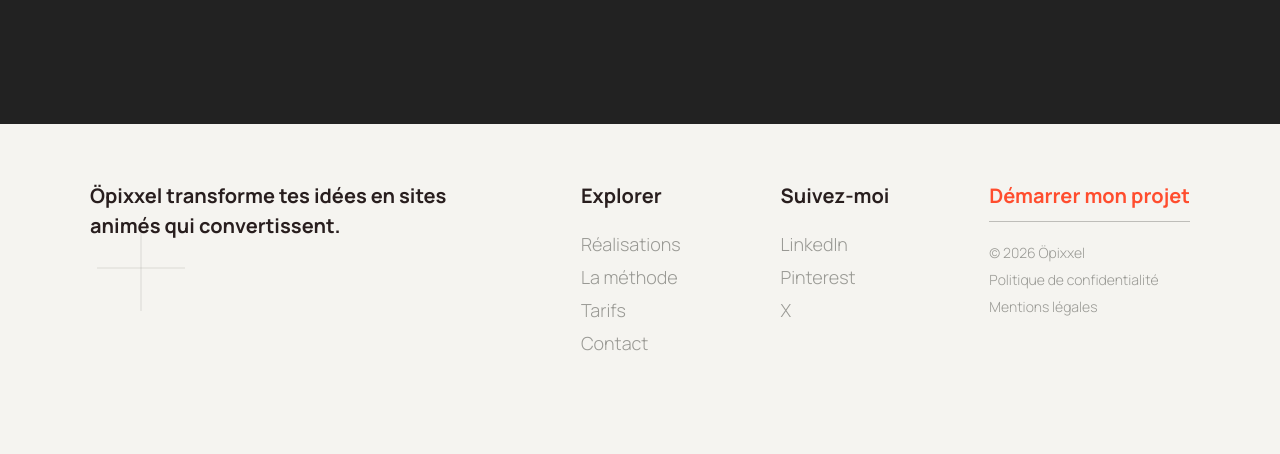
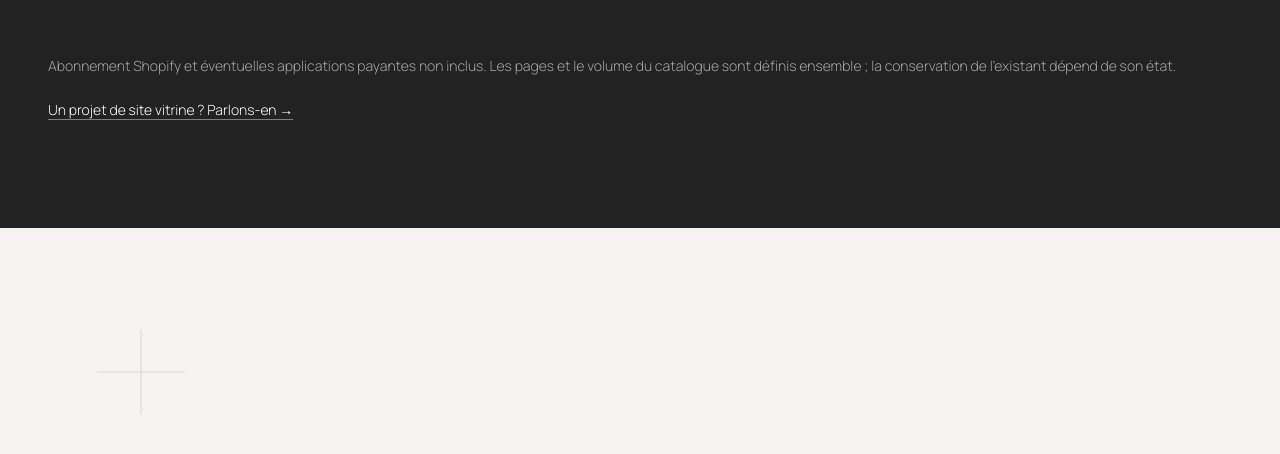
Before and after one commit to Onderito/opixxel, a Next.js app: page / in a window 1280 px wide. Shown: the part 6723-7177 px from the top of the page. Built offline with nearby package versions, Linux system fonts and the light colour scheme.

Commit message:
fix prices

```diff
--- a/animation-gsap/use-pricing-scroll.ts
+++ b/animation-gsap/use-pricing-scroll.ts
@@ -1,8 +1,5 @@
 import { useLayoutEffect, useRef } from "react";
 import gsap from "gsap";
-import { ScrollTrigger } from "gsap/ScrollTrigger";
-
-gsap.registerPlugin(ScrollTrigger);
 
 // "1.500€" → 1500 | "€1,500" → 1500 | "Sur devis" → null
 function parsePrice(raw: string): number | null {
@@ -29,33 +26,50 @@
     if (!section) return;
 
     const mm = gsap.matchMedia();
+    // A reveal only needs viewport visibility, not ScrollTrigger's shared
+    // refresh cycle (which may remove completed triggers while iterating).
+    const observeReveal = (animation: gsap.core.Animation, bottomMargin: string) => {
+      const observer = new IntersectionObserver((entries) => {
+        if (entries.some((entry) => entry.isIntersecting)) {
+          animation.play();
+          observer.disconnect();
+        }
+      }, { rootMargin: `0px 0px ${bottomMargin} 0px` });
+      observer.observe(section);
+      return observer;
+    };
 
     // ── Mobile (< 768px) — animation légère, pas de compteur ─────────────
     mm.add("(max-width: 767px)", () => {
+      let observer: IntersectionObserver | undefined;
       const ctx = gsap.context(() => {
         const cards = gsap.utils.toArray<HTMLElement>("[data-pricing-card]", section);
 
         gsap.set(cards, { opacity: 0, y: 40 });
-        gsap.to(cards, {
+        const reveal = gsap.to(cards, {
+          paused: true,
           opacity: 1,
           y: 0,
           duration: 0.6,
           ease: "power3.out",
           stagger: 0.12,
-          scrollTrigger: { trigger: section, start: "top 80%", once: true },
+
         });
+        observer = observeReveal(reveal, "-20%");
       }, sectionRef);
 
-      return () => ctx.revert();
+      return () => {
+        observer?.disconnect();
+        ctx.revert();
+      };
     });
 
     // ── Desktop (≥ 768px) — animation complète avec compteur ─────────────
     mm.add("(min-width: 768px)", () => {
       const cardTimelines: gsap.core.Timeline[] = [];
+      let observer: IntersectionObserver | undefined;
       const ctx = gsap.context(() => {
         const cards = gsap.utils.toArray<HTMLElement>("[data-pricing-card]", section);
-
-        const ST = { trigger: section, start: "top 68%", once: true };
 
         gsap.set(cards, { opacity: 0, y: 50 });
         cards.forEach((card) => {
@@ -67,13 +81,13 @@
           gsap.set([title, desc, features, price, cta], { opacity: 0, y: 18 });
         });
 
-        gsap.to(cards, {
+        const reveal = gsap.to(cards, {
+          paused: true,
           opacity: 1,
           y: 0,
           duration: 0.75,
           ease: "power3.out",
           stagger: 0.18,
-          scrollTrigger: ST,
           onStart() {
             cards.forEach((card, i) => {
               const cardDelay = i * 0.18;
@@ -114,11 +128,16 @@
             });
           },
         });
+        observer = observeReveal(reveal, "-32%");
       }, sectionRef);
 
       return () => {
+        observer?.disconnect();
         cardTimelines.forEach((timeline) => timeline.kill());
         ctx.revert();
+        section.querySelectorAll<HTMLElement>("[data-pricing-price]").forEach((price) => {
+          price.textContent = price.dataset.value ?? "";
+        });
       };
     });
 
--- a/app/hook/use-lennis.tsx
+++ b/app/hook/use-lennis.tsx
@@ -2,6 +2,7 @@
 
 import { useEffect, useRef } from "react";
 import Lenis from "lenis";
+import { usePathname } from "next/navigation";
 import gsap from "gsap";
 import { ScrollTrigger } from "gsap/ScrollTrigger";
 
@@ -9,6 +10,7 @@
 
 const useLenis = () => {
   const lenisRef = useRef<Lenis | null>(null);
+  const pathname = usePathname();
 
   useEffect(() => {
     lenisRef.current = new Lenis({
@@ -27,19 +29,30 @@
     // différents → jank sur toutes les animations scrub.
     lenisRef.current.on("scroll", ScrollTrigger.update);
 
-    gsap.ticker.add((time) => {
+    const tick = (time: number) => {
       lenisRef.current?.raf(time * 1000);
-    });
+    };
+    gsap.ticker.add(tick);
 
     // Supprime le lag smoothing de GSAP — Lenis s'en charge
     gsap.ticker.lagSmoothing(0);
 
     return () => {
+      gsap.ticker.remove(tick);
       lenisRef.current?.destroy();
       lenisRef.current = null;
     };
   }, []);
 
+  useEffect(() => {
+    if (pathname !== "/projets/sbcare" || window.location.hash) return;
+
+    // Reset the smooth-scroll target after the destination has mounted.
+    // A native scrollTo alone leaves an in-flight Lenis animation running.
+    lenisRef.current?.resize();
+    lenisRef.current?.scrollTo(0, { immediate: true, force: true });
+  }, [pathname]);
+
   return lenisRef;
 };
 
--- a/app/landing/footer.tsx
+++ b/app/landing/footer.tsx
@@ -78,13 +78,13 @@
         { label: "Réalisations", href: "#projets" },
         { label: "La méthode", href: "#methode" },
         { label: "Tarifs", href: "#offres" },
-        { label: "Contact", href: "https://calendly.com/ulas-onder/30min" },
+        { label: "Contact", href: "https://calendly.com/ulas-onder07/30min" },
       ]
     : [
         { label: "Work", href: "#projets" },
         { label: "Process", href: "#methode" },
         { label: "Services", href: "#offres" },
-        { label: "Contact", href: "https://calendly.com/ulas-onder/30min" },
+        { label: "Contact", href: "https://calendly.com/ulas-onder07/30min" },
       ];
   const meta = language === "fr"
     ? [
@@ -178,7 +178,7 @@
           <div data-footer-col className="flex flex-col shrink-0">
             <div className="flex flex-col w-fit">
               <a
-                href="https://calendly.com/ulas-onder/30min"
+                href="https://calendly.com/ulas-onder07/30min"
                 target="_blank"
                 rel="noopener noreferrer"
                 className="font-manrope font-bold text-[20px] text-accent leading-normal hover:opacity-80 transition-opacity duration-200 cursor-pointer whitespace-nowrap"
--- a/app/landing/pricing.tsx
+++ b/app/landing/pricing.tsx
@@ -102,17 +102,18 @@
 const plansByLanguage = {
   fr: [
     {
-    id: "landing",
-    title: "Landing page",
+      id: "refonte",
+      title: "Refonte Shopify",
       description:
-      "Une page qui capte, convainc et convertit. Je m'occupe de tout, du premier pixel au dernier keyframe.",
-    price: "1.500€",
+        "Ta boutique fonctionne. Il est temps qu'elle reflète vraiment ta marque. Je repense son design et son expérience d'achat pour créer un univers sur mesure, à la hauteur de tes produits.",
+      pricePrefix: "À partir de",
+      price: "3 500 €",
       features: [
-      "Design sur mesure",
-      "Animations GSAP intentionnelles",
-      "Responsive & optimisé mobile",
-      "Livraison en 2 semaines",
-      "2 Révisions incluses jusqu'à validation",
+        "Design sur mesure, adapté à ta marque",
+        "Refonte des pages clés de ta boutique",
+        "Navigation et expérience mobile repensées",
+        "Catalogue et configuration existants conservés",
+        "2 séries de retours incluses",
       ],
       cta: "Réserver un appel →",
       ctaWidth: 144,
@@ -120,53 +121,38 @@
       titleBordered: false,
     },
     {
-    id: "complet",
-    title: "Site complet",
+      id: "creation",
+      title: "Création Shopify",
       description:
-      "Ton identité digitale complète. Un site qui raconte une histoire à chaque scroll et donne envie de rester.",
-    price: "3.500€",
+        "Ta marque mérite une boutique à son image. Je crée ton univers sur mesure et configure ta boutique Shopify pour accueillir tes premières commandes.",
+      pricePrefix: "",
+      price: "Tarif à définir",
       features: [
-      "Jusqu'à 6 pages",
-      "Maquettes Figma livrées",
-      "Scroll storytelling",
-      "Transitions de page fluides",
-      "Livraison en 2-3 semaines",
+        "Design sur mesure, adapté à ta marque",
+        "Création des pages clés de ta boutique",
+        "Configuration des paiements et livraisons",
+        "Intégration du catalogue de départ",
+        "Prise en main pour gérer ta boutique",
       ],
       cta: "Réserver un appel →",
       ctaWidth: 144,
       dark: true,
       titleBordered: true,
     },
-  {
-    id: "mesure",
-    title: "Mission sur mesure",
-    description:
-      "T'as un projet complexe, une stack existante, ou une agence derrière toi. On définit ensemble ce dont t'as besoin.",
-    price: "Sur devis",
-    features: [
-      "Composants GSAP isolés",
-      "Intégration stack existante",
-      "Sous-traitance agence",
-      "TJM disponible sur demande",
-    ],
-    cta: "Discutons en →",
-    ctaWidth: 113,
-    dark: false,
-    titleBordered: false,
-  },
   ],
   en: [
     {
-      id: "landing",
-      title: "Landing page",
+      id: "refonte",
+      title: "Shopify redesign",
       description:
-        "A page that captures attention, persuades, and converts. I handle everything, from the first pixel to the last keyframe.",
-      price: "€1,500",
+        "Your store is up and running. Now let it truly reflect your brand. I rethink its design and shopping experience to create a bespoke store worthy of your products.",
+      pricePrefix: "Starting at",
+      price: "€3,500",
       features: [
-        "Bespoke design",
-        "Purposeful GSAP animations",
-        "Responsive and mobile-optimized",
-        "Delivery in 2 weeks",
+        "Bespoke design tailored to your brand",
+        "Redesign of your store’s key pages",
+        "Rethought navigation and mobile experience",
+        "Existing catalog and configuration preserved",
         "2 revision rounds included",
       ],
       cta: "Book a call →",
@@ -175,39 +161,23 @@
       titleBordered: false,
     },
     {
-      id: "complet",
-      title: "Complete website",
+      id: "creation",
+      title: "Shopify creation",
       description:
-        "Your complete digital identity. A website that tells a story with every scroll and makes people want to stay.",
-      price: "€3,500",
+        "Your brand deserves a store of its own. I create a bespoke design and set up your Shopify store to welcome your first orders.",
+      pricePrefix: "",
+      price: "Pricing to be defined",
       features: [
-        "Up to 6 pages",
-        "Figma designs included",
-        "Scroll storytelling",
-        "Smooth page transitions",
-        "Delivery in 2–3 weeks",
+        "Bespoke design tailored to your brand",
+        "Creation of your store’s key pages",
+        "Payment and shipping setup",
+        "Initial product catalog integration",
+        "Training to manage your store",
       ],
       cta: "Book a call →",
       ctaWidth: 108,
       dark: true,
       titleBordered: true,
-    },
-    {
-      id: "mesure",
-      title: "Custom project",
-      description:
-        "Have a complex project, an existing stack, or an agency behind you? We define exactly what you need together.",
-      price: "On request",
-      features: [
-        "Standalone GSAP components",
-        "Existing stack integration",
-        "Agency subcontracting",
-        "Day rate available on request",
-      ],
-      cta: "Let's talk →",
-      ctaWidth: 88,
-      dark: false,
-      titleBordered: false,
     },
   ],
 } as const;
@@ -221,6 +191,7 @@
     title,
     description,
     price,
+    pricePrefix,
     features,
     cta,
     ctaWidth,
@@ -273,15 +244,20 @@
           </div>
 
           {/* Prix */}
+          <div className="flex flex-col gap-2">
+          <span className={`font-manrope text-sm min-h-5 ${dark ? "text-[#a4a4a4]" : "text-body"}`}>
+            {pricePrefix}
+          </span>
           <p
             data-pricing-price
             data-value={price}
-            className={`font-bricolage font-semibold text-[40px] tracking-[-0.02em] leading-none ${
+            className={`font-bricolage font-semibold text-[32px] lg:text-[40px] tracking-[-0.02em] leading-none ${
               dark ? "text-white" : "text-title"
             }`}
           >
             {price}
           </p>
+          </div>
         </div>
 
         {/* Features */}
@@ -304,7 +280,7 @@
       {/* ── CTA bas droite ── */}
       <div data-pc-cta className="mt-auto pt-8 flex flex-col items-end gap-0.5">
         <a
-          href="https://calendly.com/ulas-onder/30min"
+          href="https://calendly.com/ulas-onder07/30min"
           target="_blank"
           rel="noopener noreferrer"
           className={`font-manrope text-base tracking-[-0.02em] hover:text-accent transition-colors duration-200 ${
@@ -318,7 +294,7 @@
 
       {/* ── Blob déco coin bas gauche (cards claires uniquement) ── */}
       {!dark && (
-        <div className="absolute -bottom-3 -left-2 pointer-events-none select-none">
+        <div className="absolute -bottom-3 -left-2 hidden lg:block pointer-events-none select-none">
           <CornerBlob />
         </div>
       )}
@@ -354,11 +330,28 @@
         </h2>
       </div>
 
-      <div className="grid grid-cols-1 md:grid-cols-3 gap-[45px] mt-8 md:mt-[166px]">
+      <div className="grid grid-cols-1 md:grid-cols-2 gap-6 lg:gap-[45px] max-w-[1200px] mx-auto mt-8 md:mt-[166px]">
         {plans.map((plan) => (
           <PricingCard key={plan.id} plan={plan} />
         ))}
       </div>
+      <div className="max-w-[1200px] mx-auto mt-7 flex flex-col gap-3 font-manrope text-sm text-[#a4a4a4]">
+        <p>
+          {language === "fr"
+            ? "Abonnement Shopify et éventuelles applications payantes non inclus. Les pages et le volume du catalogue sont définis ensemble ; la conservation de l’existant dépend de son état."
+            : "Shopify subscription and any paid apps are not included. Pages and catalog size are agreed together; preserving the existing setup depends on its condition."}
+        </p>
+        <a
+          href="https://calendly.com/ulas-onder07/30min"
+          target="_blank"
+          rel="noopener noreferrer"
+          className="inline-flex min-h-11 items-center self-start text-white underline decoration-accent underline-offset-4 hover:text-accent transition-colors"
+        >
+          {language === "fr"
+            ? "Un projet de site vitrine ? Parlons-en →"
+            : "Need a business website? Let’s talk →"}
+        </a>
+      </div>
     </div>
   );
 }
--- a/app/landing/projects.tsx
+++ b/app/landing/projects.tsx
@@ -275,11 +275,6 @@
       }
       onMouseMove={handleMouseMove}
       onMouseLeave={handleLeave}
-      onClick={() => {
-        if ("internal" in project && project.internal) {
-          window.scrollTo(0, 0);
-        }
-      }}
     >
       <div
         className="flex items-center justify-between gap-4 py-6 font-manrope transition-opacity duration-300"
--- a/app/landing/step.tsx
+++ b/app/landing/step.tsx
@@ -228,7 +228,7 @@
       {/* CTA mobile + md */}
       <div data-step-cta-mobile className="flex justify-center mt-14 xl:hidden opacity-0">
         <a
-          href="https://calendly.com/ulas-onder/30min"
+          href="https://calendly.com/ulas-onder07/30min"
           target="_blank"
           rel="noopener noreferrer"
           className="relative font-bricolage italic text-title text-4xl md:text-5xl hover:text-accent transition-colors duration-300 flex flex-col items-center gap-3"
@@ -271,7 +271,7 @@
 
         <div data-step-cta className="flex justify-center mt-20 opacity-0">
           <a
-            href="https://calendly.com/ulas-onder/30min"
+            href="https://calendly.com/ulas-onder07/30min"
             target="_blank"
             rel="noopener noreferrer"
             className="relative font-bricolage italic text-title text-4xl md:text-5xl hover:text-accent transition-colors duration-300 flex flex-col items-center gap-3"
--- a/app/mentions-legales/page.tsx
+++ b/app/mentions-legales/page.tsx
@@ -14,7 +14,7 @@
       "**Ulas Onder**",
       "Activité : Développeur web freelance",
       "Adresse : Paris, France",
-      "Contact : via [Calendly](https://calendly.com/ulas-onder/30min)",
+      "Contact : via [Calendly](https://calendly.com/ulas-onder07/30min)",
       "SIRET : en cours d'immatriculation",
     ],
   },
--- a/app/politique-de-confidentialite/page.tsx
+++ b/app/politique-de-confidentialite/page.tsx
@@ -12,7 +12,7 @@
     title: "1. Responsable du traitement",
     content: [
       "**Ulas Onder** (Öpixxel) — Paris, France",
-      "Contact : via [Calendly](https://calendly.com/ulas-onder/30min)",
+      "Contact : via [Calendly](https://calendly.com/ulas-onder07/30min)",
     ],
   },
   {
@@ -54,7 +54,7 @@
       "— **Droit à l'effacement** : demander la suppression de vos données.",
       "— **Droit d'opposition** : vous opposer à un traitement.",
       "— **Droit à la portabilité** : recevoir vos données dans un format structuré.",
-      "Pour exercer ces droits, contactez-nous via [Calendly](https://calendly.com/ulas-onder/30min) ou par e-mail. Vous pouvez également introduire une réclamation auprès de la **CNIL** (cnil.fr).",
+      "Pour exercer ces droits, contactez-nous via [Calendly](https://calendly.com/ulas-onder07/30min) ou par e-mail. Vous pouvez également introduire une réclamation auprès de la **CNIL** (cnil.fr).",
     ],
   },
   {
--- a/app/projets/sbcare/sbcare-case-study.tsx
+++ b/app/projets/sbcare/sbcare-case-study.tsx
@@ -135,12 +135,6 @@
   };
 
   useLayoutEffect(() => {
-    // Lenis persiste entre les routes : réinitialiser sa position native au
-    // montage garantit que le case study commence toujours tout en haut.
-    window.scrollTo(0, 0);
-    document.documentElement.scrollTop = 0;
-    document.body.scrollTop = 0;
-
     const page = pageRef.current;
     if (!page) return;
 
--- a/app/ui/site-navbar.tsx
+++ b/app/ui/site-navbar.tsx
@@ -116,7 +116,7 @@
         </div>
 
         <a
-          href="https://calendly.com/ulas-onder/30min"
+          href="https://calendly.com/ulas-onder07/30min"
           target="_blank"
           rel="noopener noreferrer"
           aria-label={text.cta}
```
Lines whose indentation alone changed are shown as unchanged.
